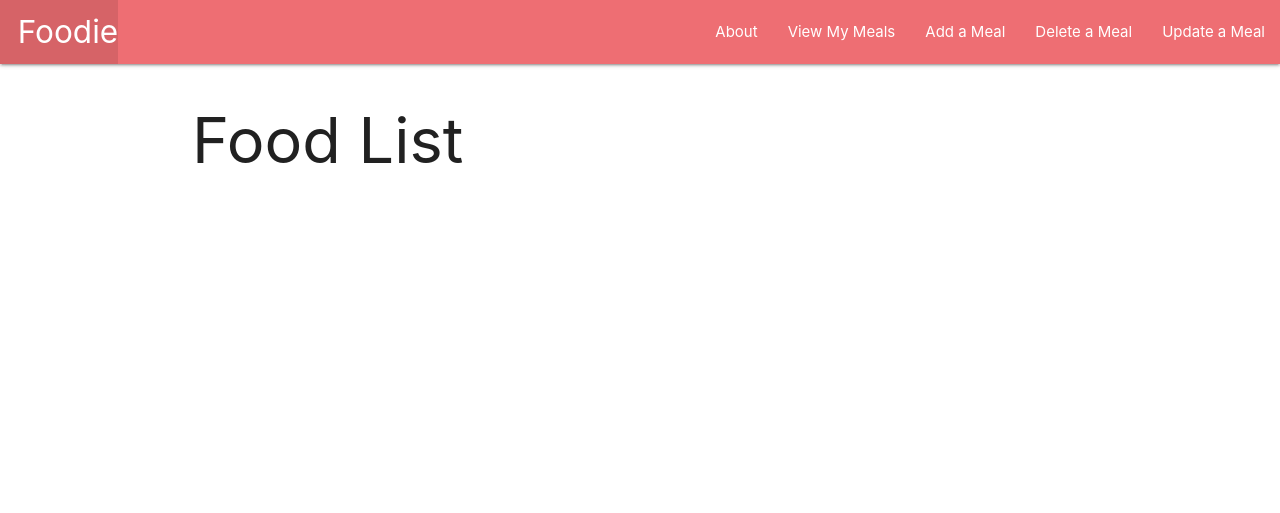
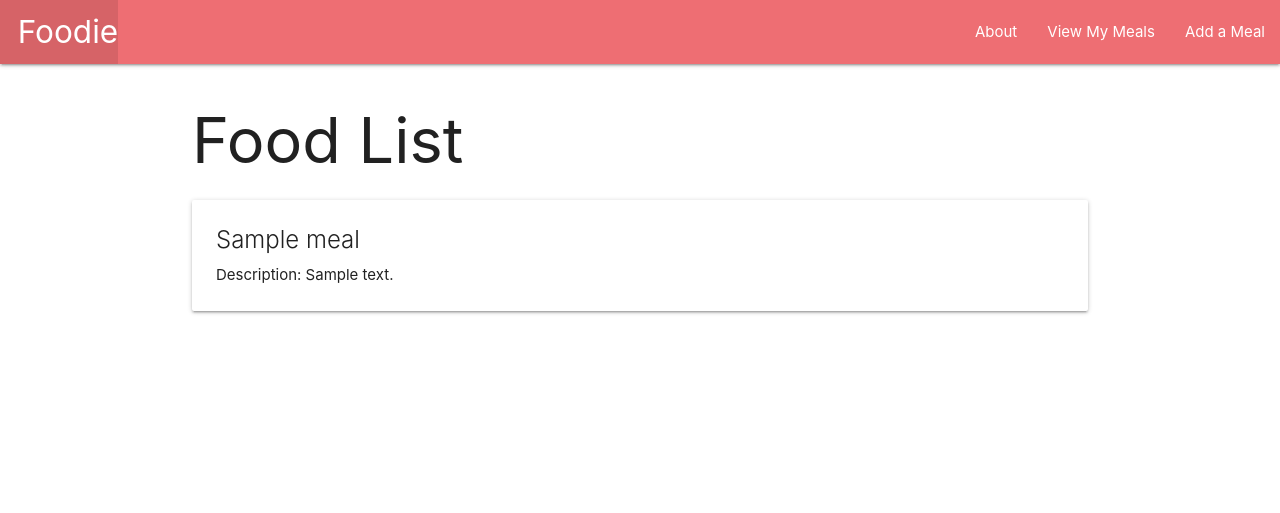
Before and after one commit to FiroCole/Foodie, a Django app: page /meals/ in a window 1280 px wide. Shown: the top 513 px of the page. Run offline with Django 5.2, Linux system fonts and the light colour scheme; tables that the repository leaves empty hold one stand-in row (values such as "Sample post").

Commit message:
Add create functionality

```diff
--- a/main_app/templates/base.html
+++ b/main_app/templates/base.html
@@ -21,8 +21,7 @@
           <li><a href="{% url 'about' %}">About</a></li>
           <li><a href="{% url 'meals_index' %}"> View My Meals</a></li>
           <li><a href="{% url 'meals_create' %}"> Add a Meal</a></li>
-          <li><a href="{% url 'meals_delete' %}"> Delete a Meal</a></li>
-          <li><a href="{% url 'meals_update' %}"> Update a Meal</a></li>
+
         </ul>
       </div>
     </nav>
--- a/main_app/templates/main_app/meal_list.html
+++ b/main_app/templates/main_app/meal_list.html
@@ -3,10 +3,11 @@
 
 <h1>Food List</h1>
 
-{% for meal in meals %}
+{% for meal in meal_list %}
   <div class="card">
     <div class="card-content">
       <span class="card-title">{{ meal.name }}</span>
+      <p>Description: {{meal.description}}</p>
     </div>
   </div>
 {% endfor %}
--- a/main_app/urls.py
+++ b/main_app/urls.py
@@ -6,4 +6,5 @@
     path('about/', views.about, name='about'),
     # path('meals/',views.meals_index, name='index'),
     path('meals/', views.MealList.as_view(), name='meals_index'),
- ]
+    path('meals/create/', views.MealCreate.as_view(), name='meals_create'),
+     ]
--- a/main_app/views.py
+++ b/main_app/views.py
@@ -13,11 +13,6 @@
 def about(request):
     return render(request, 'about.html')
 
-def meals_index(request):
-  # We pass data to a template very much like we did in Express!
-  return render(request, 'meals/index.html', {
-    'meals': meals
-  })
 
 # CBV for Meals
 class MealList(ListView):
@@ -29,14 +24,15 @@
 class MealCreate(CreateView):
     model = Meal
     fields = '__all__'
+    success_url = '/meals'
 
-class MealUpdate(UpdateView):
-    model = Meal
-    fields = '__all__'
+# class MealUpdate(UpdateView):
+#     model = Meal
+#     fields = '__all__'
 
-class MealDelete(DeleteView):
-    model = Meal
-    success_url = '/meals'
+# class MealDelete(DeleteView):
+#     model = Meal
+#     success_url = '/meals'
 
 # CBV for Comments
 class CommentList(ListView):
```
Also changed, not shown: main_app/templates/main_app/meal_form.html (+8 -1 lines), main_app/templates/meals/index.html (deleted, +0 -14 lines).
